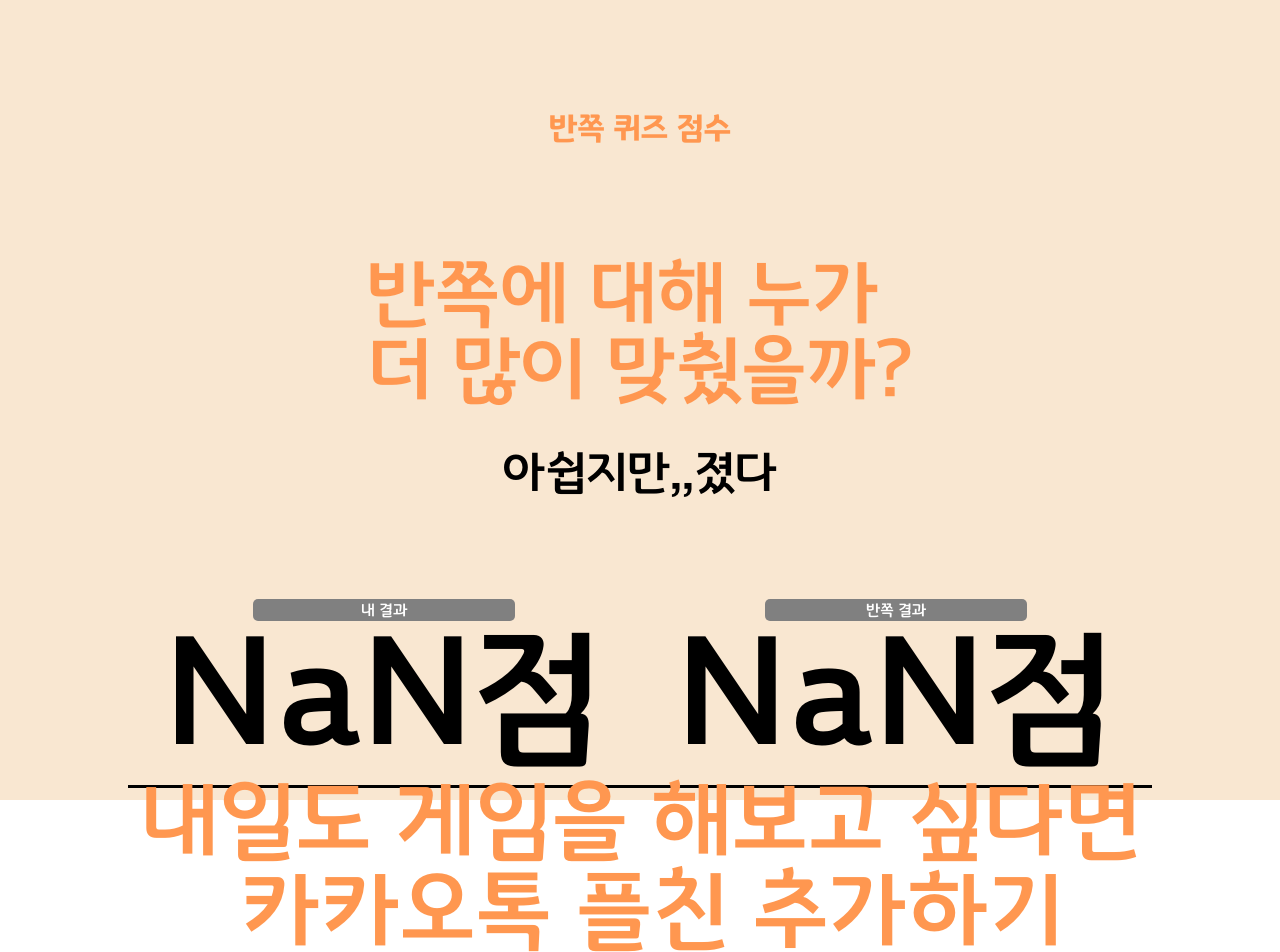
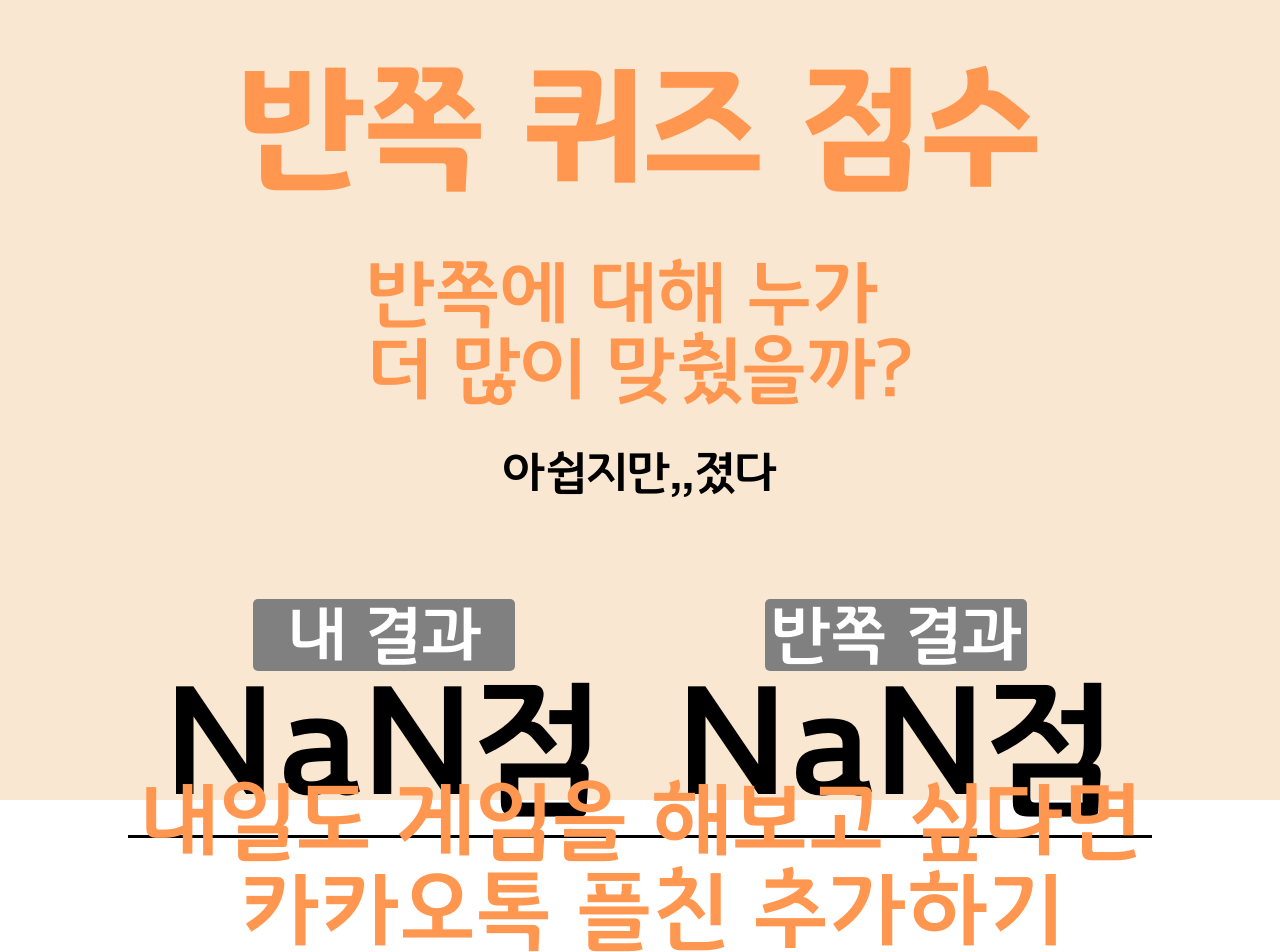
Before and after one commit to qocksdlf123/banjjog, a React (Create React App) app in the folder front/: page /totalResult in a window 1280 px wide. Shown: the top 952 px of the page. Built offline with nearby package versions, Linux system fonts and the light colour scheme.

Commit message:
:boom: style : 폰트 사이즈 조절

```diff
--- a/front/src/page/TotalResultPage/style.css
+++ b/front/src/page/TotalResultPage/style.css
@@ -2,7 +2,7 @@
   display: flex;
   justify-content: center;
   align-items: center;
-  font-size: xx-large;
+  font-size: 11vw;
   color: #ff9750;
   height: 10%;
   padding: 10%;
@@ -34,6 +34,7 @@
   width: 100%;
   height: 100%;
   box-sizing: border-box;
+  font-size: 5.2vw;
 }
 .totalResult-footer {
   display: flex;
@@ -43,6 +44,7 @@
   box-sizing: border-box;
   height: 30%;
   text-align: center;
+  font-size: 4.7vw;
 }
 
 .totalResult-footer-icon {
```
